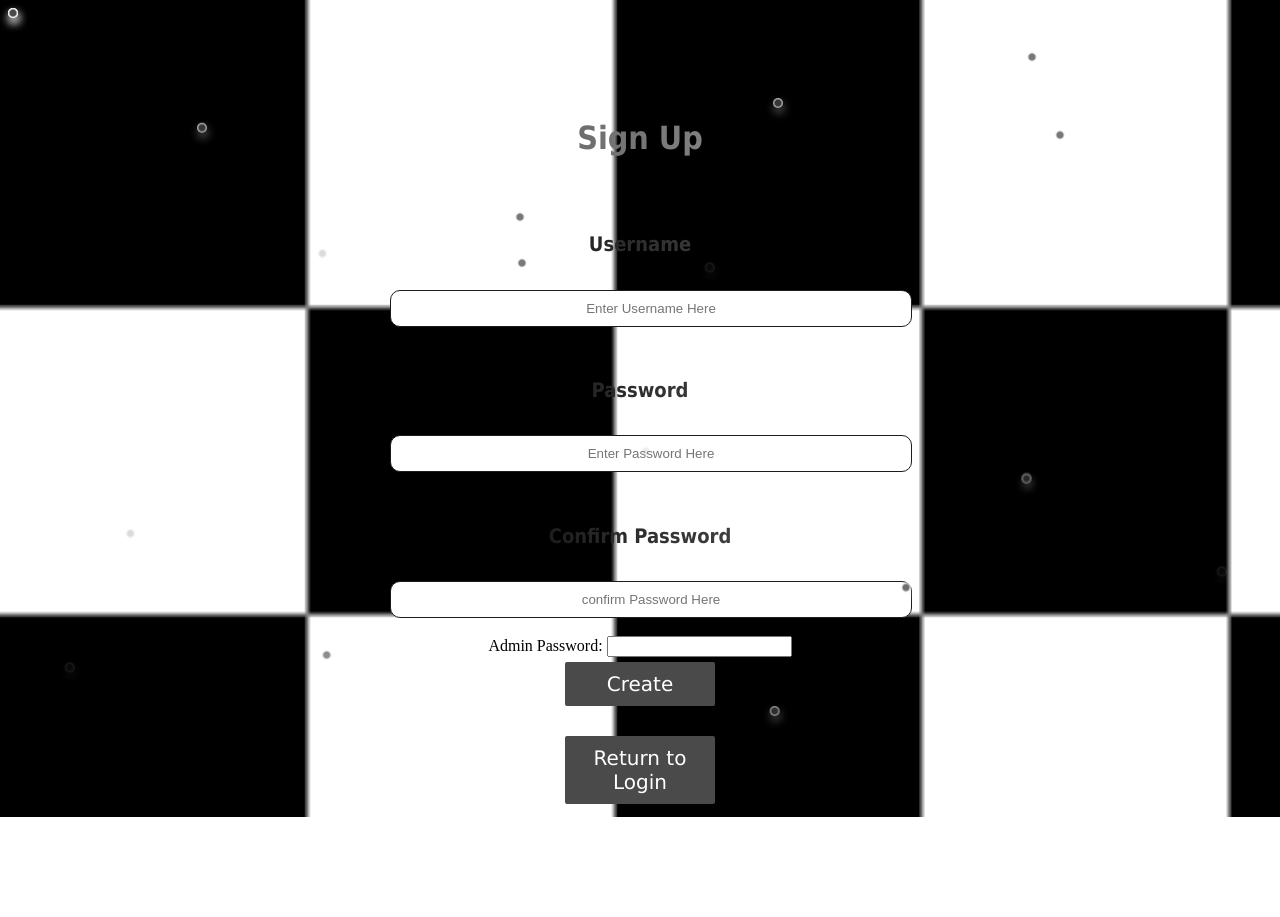
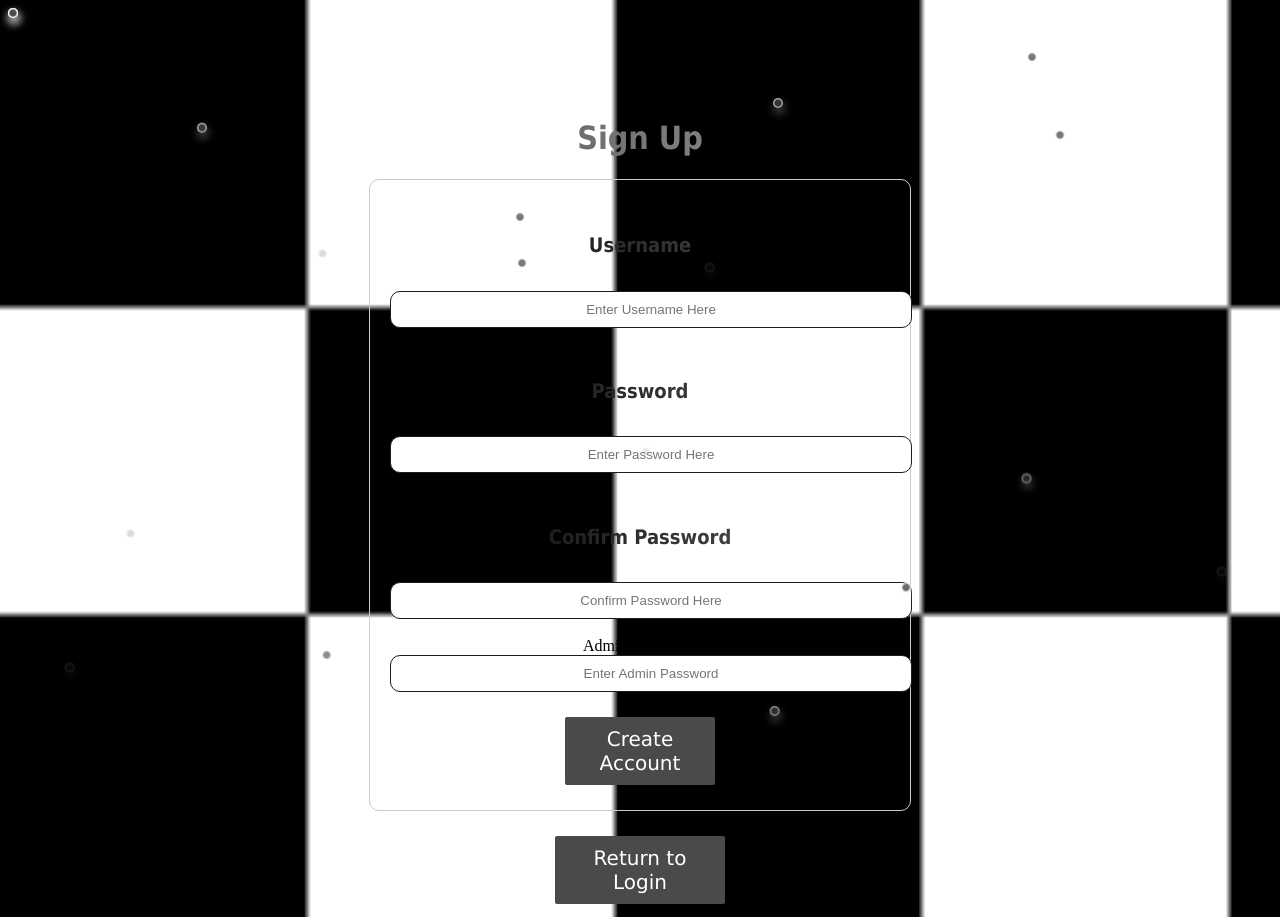
Before and after one commit to Kindleisbest/Dall-E-project, a Flask app: template templates/signup.html in a window 1280 px wide. Before the commit the page ends 817 px from the top, so only its background shows below. Run offline with Flask 3, Linux system fonts and the light colour scheme; the template is opened without the code that fills it, so the values that code supplies are empty.

Commit message:
I fixed the internal server error
I fixed the bug and made some style modification but return to login gives an error and create a account not working

```diff
--- a/main.py
+++ b/main.py
@@ -52,35 +52,38 @@ def loggin():
 
 @app.route('/signup', methods=["POST", "GET"])
 def signups():
-  if request.method == "POST":
-    logging.debug(f"Received data: {request.form}")
-    username = request.form.get("Username")
-    password = request.form.get("Password")
-    admin_password = request.form.get("AdminPassword")
-    signup = request.form.get("Signup")
+    if request.method == "POST":
+      logging.debug(f"Received data: {request.form}")
+      username = request.form.get("Username")
+      password = request.form.get("Password")
+      admin_password = request.form.get("AdminPassword")
+      signup = request.form.get("Signup")
 
-    session['Signup'] = signup
-    session["Username"] = username
+      # Store session data
+      session['Signup'] = signup
+      session["Username"] = username
 
-    # Define your admin password (this should ideally be stored securely)
-    correct_admin_password = "Ridge_Rules"
-    # Replace with your actual admin password
+      # Define your admin password (this should ideally be stored securely)
+      correct_admin_password = "Ridge_Rules"  # Replace with your actual admin password
 
-    if signup == "Signup":
+      if signup != "Signup":
+        return render_template("signup.html")  # Handle unexpected signup values
+
       if username in db:
         return render_template("signup.html", error="User already exists"), 400
 
-      if password is None or password.strip() == "":
-         return render_template("signup.html", error="Password is required"), 400
+      if not password or password.strip() == "":
+        return render_template("signup.html", error="Password is required"), 400
 
       if admin_password != correct_admin_password:
-         return render_template("signup.html", error="Invalid admin password"), 403
+        return render_template("signup.html", error="Invalid admin password"), 403
 
       hashed_password = generate_password_hash(password)
       db[username] = hashed_password
       return redirect("/")  # Redirect to a home page after signup
 
     return render_template("signup.html")  # Handle GET request to show signup form
+
 
 @app.route('/homepage')
 def login():
@@ -95,8 +98,7 @@ def reset():
     prompt=session["picture"],
     size="1024x1024",
     quality="standard",
-    n=1,
-  )# it takes the prompt and the image model dalle and generate an image through dalle and displays it on the website
+    n=1,)# it takes the prompt and the image model dalle and generate an image through dalle and displays it on the website
 
     print(response.data[0].url)
     return render_template("generateImage.html", response=response)
--- a/templates/signup.html
+++ b/templates/signup.html
@@ -3,37 +3,35 @@
 <br><br><br><br><br>
 <h1>Sign Up</h1>
 <center>
-<form action="/signup" method="post" style="max-width: 500px; padding: 20px; border-radius: 500px;">
+<form action="/signup" method="post" style="max-width: 500px; padding: 20px; border-radius: 10px; border: 1px solid #ccc;">
   <h5>Username</h5>
   <input type="text" name="Username" placeholder="Enter Username Here" style="width: 100%; padding: 10px; text-align: center; border: 1px solid #1c1c1c; border-radius: 10px;" required>
   <br><br>
+
   <h5>Password</h5>
   <input type="password" name="Password" placeholder="Enter Password Here" style="width: 100%; padding: 10px; text-align: center; border: 1px solid #1c1c1c; border-radius: 10px;" required>
   <br><br>
+
   <h5>Confirm Password</h5>
-  <input type="password" name="Confirm Password" placeholder="confirm Password Here" style="width: 100%; padding: 10px; text-align: center; border: 1px solid #1c1c1c; border-radius: 10px;" required>
+  <input type="password" name="ConfirmPassword" placeholder="Confirm Password Here" style="width: 100%; padding: 10px; text-align: center; border: 1px solid #1c1c1c; border-radius: 10px;" required>
   <br><br>
-    <div>
-        <label for="AdminPassword">Admin Password:</label>
-        <input type="password" name="AdminPassword" required>
-    </div>
-       <div class="button-container">
-      <button class="button" type="submit" value="Create" name="Create">
-        <span style="color: #FFFFFF;">Create</span>
-      </button>
-    </div>
-    </form>
 
-  <form action="/signup", method="POST">
-     <div class="button-container">
-    <button class="button" type="submit" value="Return to Login" name="Return to Login">
-      <span style="color: #FFFFFF;">Return to Login</span>
+  <div>
+    <label for="AdminPassword">Admin Password:</label>
+    <input type="password" name="AdminPassword" placeholder="Enter Admin Password" style="width: 100%; padding: 10px; text-align: center; border: 1px solid #1c1c1c; border-radius: 10px;" required>
+  </div>
+
+  <div class="button-container" style="margin-top: 20px;">
+    <button class="button" type="submit" name="Signup" value="Create">
+      <span style="color: #FFFFFF;">Create Account</span>
     </button>
   </div>
-  </form>
+</form>
 
-    </center>
-
-
-
+<div class="button-container" style="margin-top: 20px;">
+  <a href="/login" class="button" style="text-decoration: none; color: #FFFFFF;">
+    <span>Return to Login</span>
+  </a>
+</div>
+</center>
 {% endblock %}
```
